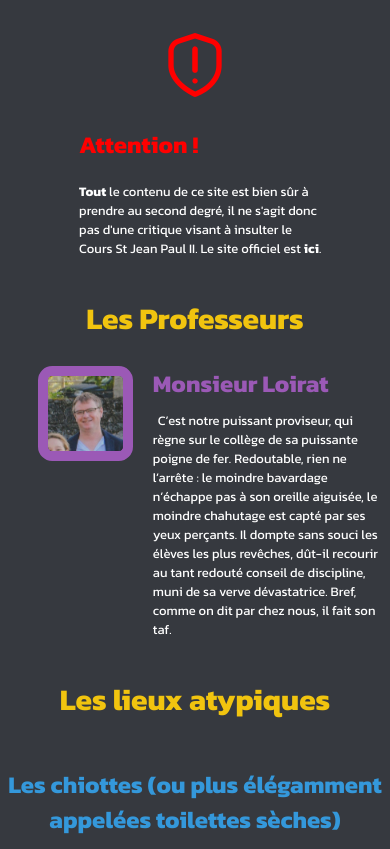
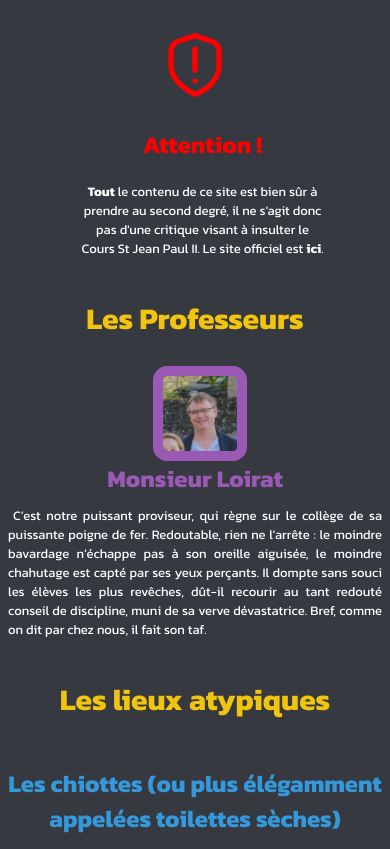
Before and after one commit to raphael384/JP2Land, a plain HTML site: page index.html in a window 390 px wide. Shown: the part 480-1329 px from the top of the page. Drawn offline with nearby package versions, Linux system fonts and the light colour scheme.

Commit message:
height commit

```diff
--- a/styles/style.css
+++ b/styles/style.css
@@ -326,6 +326,32 @@ footer {
         align-items: center;
     }
 
+    .warning {
+        flex-direction: column;
+        align-items: center;
+
+
+    }
+
+    .warning-gif {
+        font-size: 4em;
+    }
+    .warning-text {
+        text-align: center;
+    }
+
+    .prof-model {
+        flex-direction: column;
+        align-items: center;
+    }
+    .prof-name {
+        text-align: center;
+    }
+
+    .prof-description {
+        text-align: justify;
+    }
+
     .atypicals-items-container {
         flex-direction: column;
         align-items: center;
@@ -342,15 +368,7 @@ footer {
         font-size: small;
     }
 
-    .warning {
-        flex-direction: column;
-        align-items: center;
 
-
-    }
-    .warning-gif {
-        font-size: 4em;
-    }
     footer {
         flex-direction: column;
         align-items: center;
```
Also changed, not shown: 1 other file.
